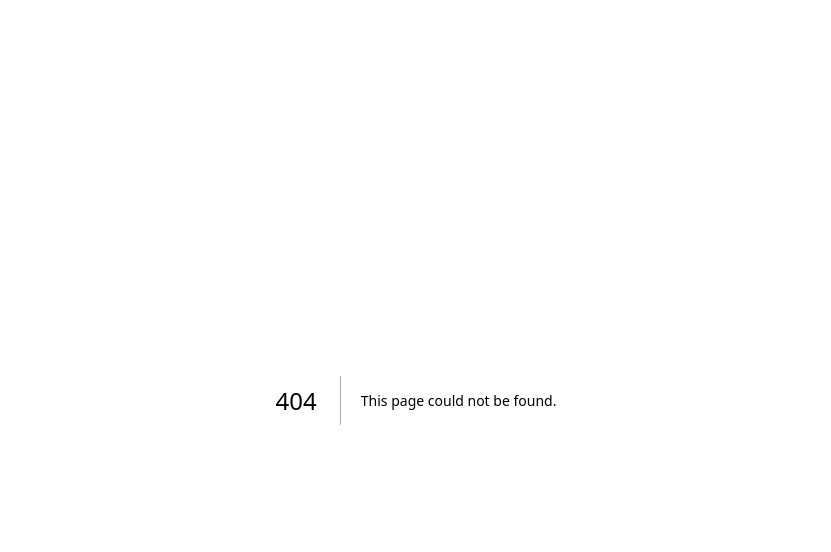
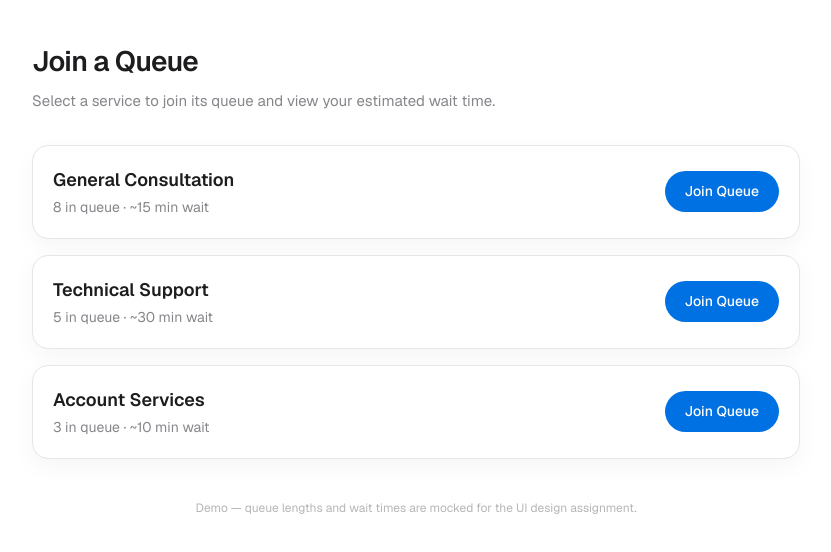
Before and after one commit to DylanMiller765/QueueSmart-4353, a Next.js app in the folder queuesmart/: page /join-queue in a window 1280 px wide. Before the commit this address had no page. Shown: the top 552 px of the page, without its empty margins (224-1055 px from the left). Built offline with nearby package versions, Linux system fonts and the light colour scheme.

Commit message:
join queue screen

```diff
--- /dev/null
+++ b/queuesmart/src/app/join-queue/page.tsx
@@ -0,0 +1,79 @@
+"use client";
+
+import { useState } from "react";
+import { useRouter } from "next/navigation";
+
+type Service = {
+  id: string;
+  name: string;
+  queueCount: number;
+  waitText: string;
+};
+
+const MOCK_SERVICES: Service[] = [
+  { id: "general", name: "General Consultation", queueCount: 8, waitText: "~15 min wait" },
+  { id: "tech", name: "Technical Support", queueCount: 5, waitText: "~30 min wait" },
+  { id: "account", name: "Account Services", queueCount: 3, waitText: "~10 min wait" },
+];
+
+export default function JoinQueuePage() {
+  const router = useRouter();
+  const [banner, setBanner] = useState<string>("");
+
+  function handleJoin(service: Service) {
+    // UI-only simulation
+    setBanner(`You joined the queue for ${service.name}.`);
+
+    // Option A: navigate to Queue Status (recommended)
+    // We'll pass the service in the URL for mock purposes
+    setTimeout(() => {
+      router.push(`/user/queue-status?service=${encodeURIComponent(service.name)}&pos=3&eta=12`);
+    }, 450);
+  }
+
+  return (
+    <div className="min-h-screen bg-white px-4 py-10">
+      <div className="mx-auto w-full max-w-3xl">
+        <h1 className="text-[28px] font-semibold tracking-tight text-foreground">
+          Join a Queue
+        </h1>
+        <p className="mt-2 text-[15px] text-muted">
+          Select a service to join its queue and view your estimated wait time.
+        </p>
+
+        {banner && (
+          <div className="mt-6 rounded-xl border border-[#d2d2d7] bg-white px-4 py-3 text-[14px] text-foreground">
+            ✅ {banner}
+          </div>
+        )}
+
+        <div className="mt-8 grid gap-4">
+          {MOCK_SERVICES.map((s) => (
+            <div
+              key={s.id}
+              className="flex items-center justify-between rounded-2xl border border-[#e5e5ea] bg-white p-5 shadow-[0_8px_25px_rgba(0,0,0,0.04)]"
+            >
+              <div>
+                <h2 className="text-[18px] font-semibold text-foreground">{s.name}</h2>
+                <p className="mt-1 text-[14px] text-muted">
+                  {s.queueCount} in queue · {s.waitText}
+                </p>
+              </div>
+
+              <button
+                onClick={() => handleJoin(s)}
+                className="rounded-full bg-accent px-5 py-2.5 text-[14px] font-medium text-white transition-all duration-200 hover:bg-accent-hover active:scale-[0.98]"
+              >
+                Join Queue
+              </button>
+            </div>
+          ))}
+        </div>
+
+        <p className="mt-10 text-center text-[12px] leading-relaxed text-muted/60">
+          Demo — queue lengths and wait times are mocked for the UI design assignment.
+        </p>
+      </div>
+    </div>
+  );
+}
```
